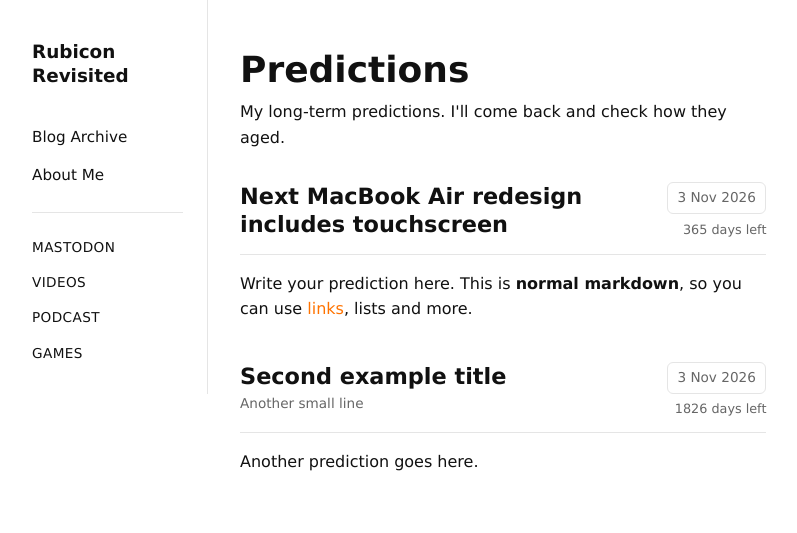
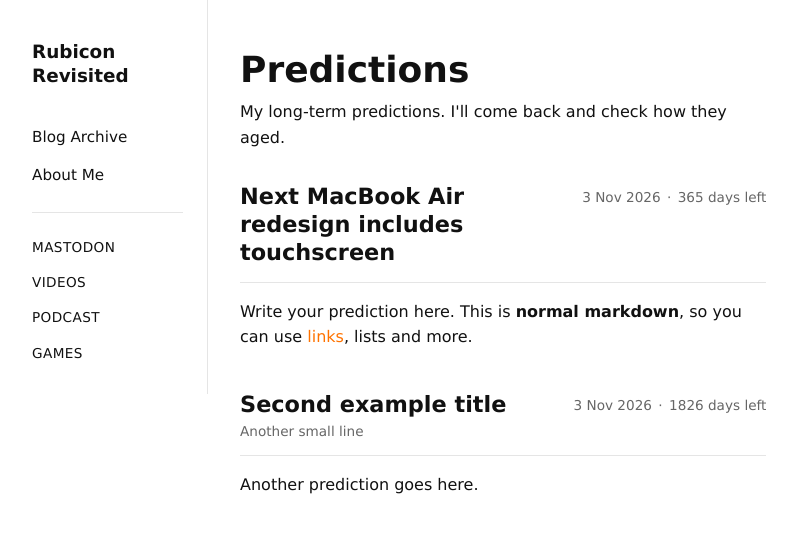
Before and after one commit to StepanJiri/stepankarasek.github.io, a Jekyll site: the page built from predictions.md, in a window 1280 px wide. Shown: the top 533 px of the page, without its empty margins (152-949 px from the left). Built offline with Jekyll 4.4.1, drawn with Linux system fonts in a browser that asks for light colours.

Commit message:
Update style.css

```diff
--- a/assets/css/style.css
+++ b/assets/css/style.css
@@ -422,27 +422,26 @@ color: var(--muted);
 
 .prediction-side {
 flex: none;
-max-width: 50%;
+max-width: 55%;
 display: flex;
-flex-direction: column;
-align-items: flex-end;
-gap: 0.35rem;
+flex-wrap: wrap;
+justify-content: flex-end;
+align-items: baseline;
+margin-top: 0.3rem;
+font-size: 0.85rem;
+color: var(--muted);
 text-align: right;
 }
 
+.prediction-date,
 .prediction-countdown {
-font-size: 0.8rem;
+font-size: 0.85rem;
 color: var(--muted);
 }
 
-.prediction-date {
-flex: none;
-white-space: nowrap;
-font-size: 0.85rem;
-color: var(--muted);
-border: 1px solid var(--border);
-border-radius: 6px;
-padding: 0.25rem 0.6rem;
+.prediction-date + .prediction-countdown::before {
+content: "\00b7";
+margin: 0 0.4rem;
 }
 
 /* ---------- Blog listing (card grid, if still used anywhere) ---------- */
```
